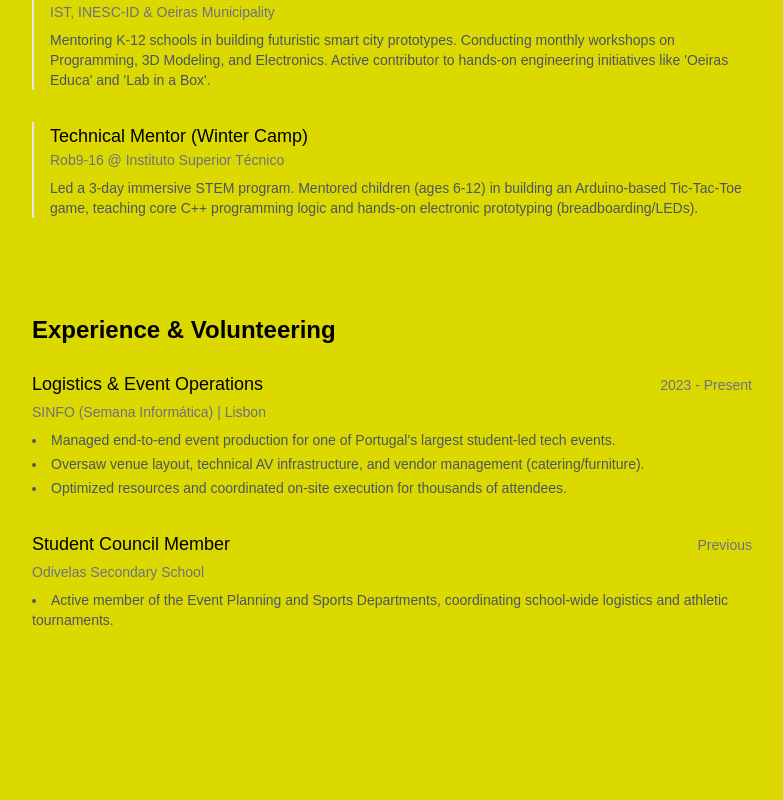
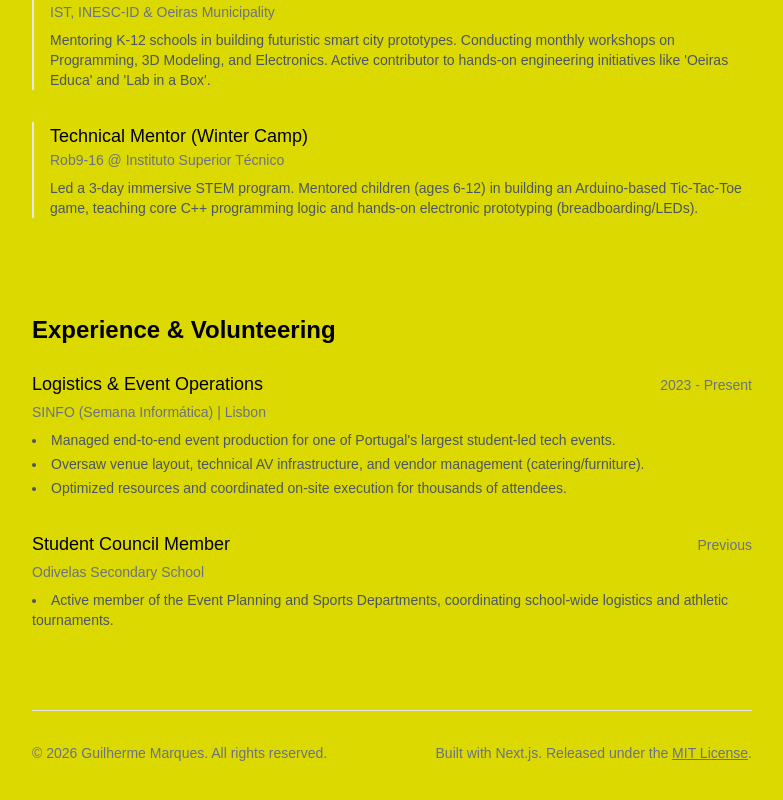
Before and after one commit to marques-jpg/marques-portfolio, a Next.js app: page / in a window 1280 px wide. Shown: the part 508-1308 px from the top of the page, without its empty margins (248-1031 px from the left). Before the commit the page ends 1218 px from the top, so only its background shows below. Built offline with nearby package versions, Linux system fonts and the light colour scheme.

Commit message:
Licença MIT a funcionar

```diff
--- a/app/page.tsx
+++ b/app/page.tsx
@@ -5,10 +5,13 @@ import Footer from '@/components/Footer';
 
 export default function Home() {
   return (
-    <main className="max-w-3xl mx-auto px-6 py-20 space-y-24 text-gray-800 dark:text-gray-200">
-      <Hero />
-      <Projects />
-      <Experience />
+    <main className="max-w-3xl mx-auto px-6 py-20 text-gray-800 dark:text-gray-200">
+      <div className="space-y-24">
+        <Hero />
+        <Projects />
+        <Experience />
+      </div>
+      <Footer />
     </main>
   );
 }
--- a/components/Footer.tsx
+++ b/components/Footer.tsx
@@ -5,7 +5,7 @@ export default function Footer() {
     <footer className="py-8 mt-20 border-t border-gray-200 dark:border-gray-800">
       <div className="flex flex-col md:flex-row justify-between items-center gap-4 text-sm text-gray-500 dark:text-gray-400">
         <p>
-          &copy; {currentYear} [O Teu Nome]. All rights reserved.
+          &copy; {2026} Guilherme Marques. All rights reserved.
         </p>
         <p>
           Built with Next.js. Released under the{" "}
```
